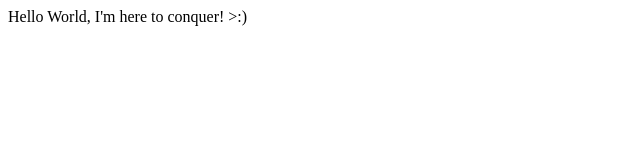
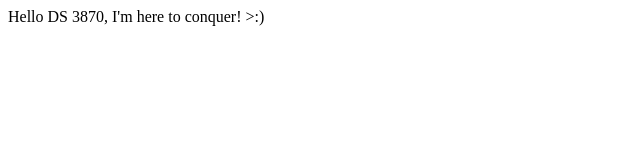
Before and after one commit to ColeLMII/HTML-CSS-JavaScript-Bootstrap-5-practice---Business-Application-Development-II, a plain HTML site: page DayOne/index.html in a window 1280 px wide. Shown: the full height of the page, 0-640 px from the left. Drawn offline with Linux system fonts and the light colour scheme.

Commit message:
Change Body Message, 1

```diff
--- a/DayOne/index.html
+++ b/DayOne/index.html
@@ -4,7 +4,7 @@
     </head>
 
     <body>
-        Hello World, I'm here to conquer! >:)
+        Hello DS 3870, I'm here to conquer! >:)
     </body>
 
 </html>
```
